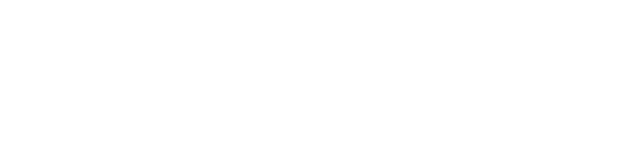
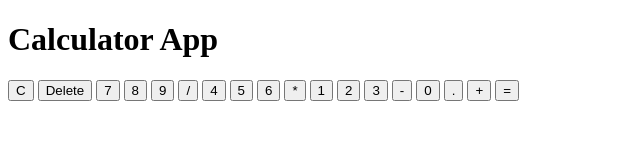
Before and after one commit to floreaportari/Calculator-App, a plain HTML site: page index.html in a window 1280 px wide. Shown: the whole page, without its empty margins (0-640 px from the left). Drawn offline with Linux system fonts and the light colour scheme.

Commit message:
created html boiler plate and added necessary div containers and buttons

```diff
--- a/index.html
+++ b/index.html
@@ -4,10 +4,44 @@
     <meta charset="UTF-8" />
     <meta name="viewport" content="width=device-width, initial-scale=1.0" />
     <title>Calculator App</title>
+    <!-- Google Fonts -->
+    <link rel="preconnect" href="https://fonts.googleapis.com" />
+    <link rel="preconnect" href="https://fonts.gstatic.com" crossorigin />
+    <link
+      href="https://fonts.googleapis.com/css2?family=Orbitron:wght@400;700&display=swap"
+      rel="stylesheet"
+    />
 
+    <!-- CSS Links -->
     <link rel="stylesheet" href="styles.css" />
 
+    <!-- JS Scripts -->
     <script src="app.js" defer></script>
   </head>
-  <body></body>
+  <body>
+    <h1>Calculator App</h1>
+    <div class="main-container">
+      <div class="screen-container"></div>
+      <div class="tools-container">
+        <button>C</button>
+        <button>Delete</button>
+        <button>7</button>
+        <button>8</button>
+        <button>9</button>
+        <button>/</button>
+        <button>4</button>
+        <button>5</button>
+        <button>6</button>
+        <button>*</button>
+        <button>1</button>
+        <button>2</button>
+        <button>3</button>
+        <button>-</button>
+        <button>0</button>
+        <button>.</button>
+        <button>+</button>
+        <button>=</button>
+      </div>
+    </div>
+  </body>
 </html>
```
